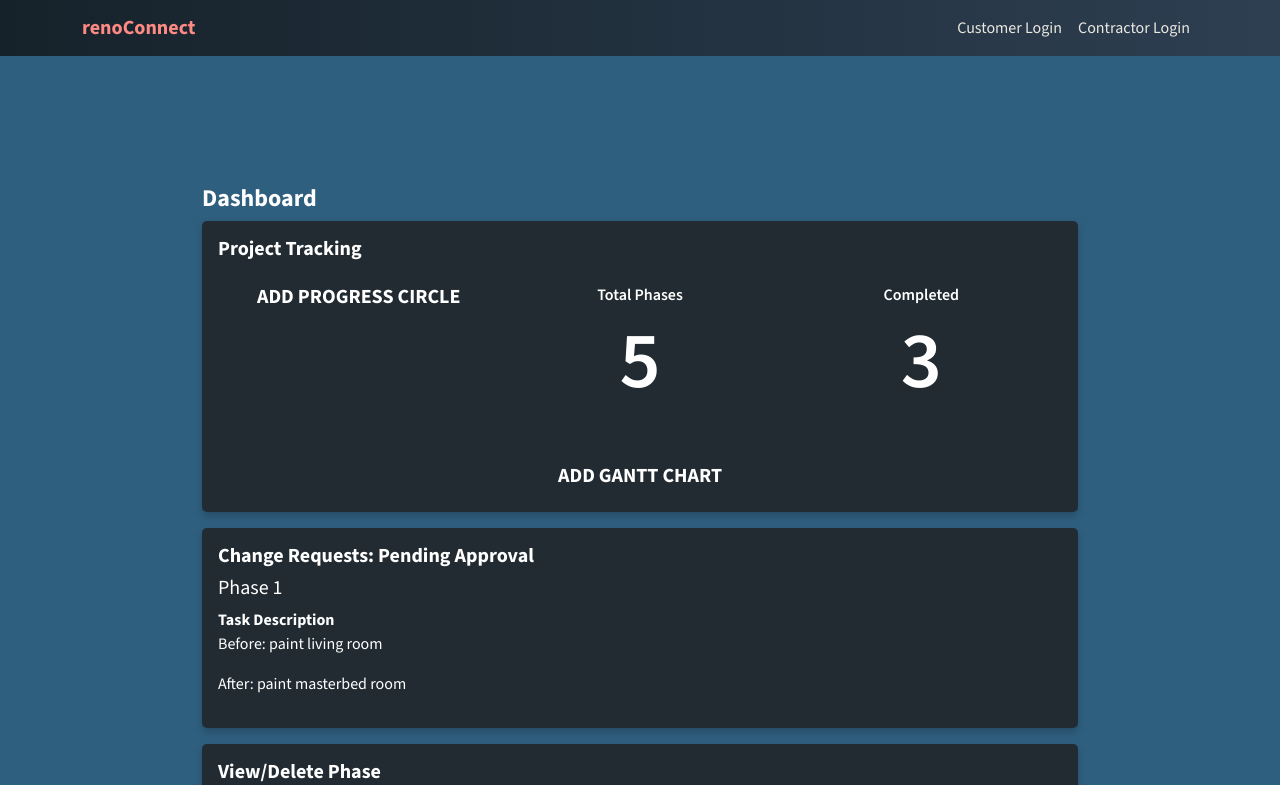
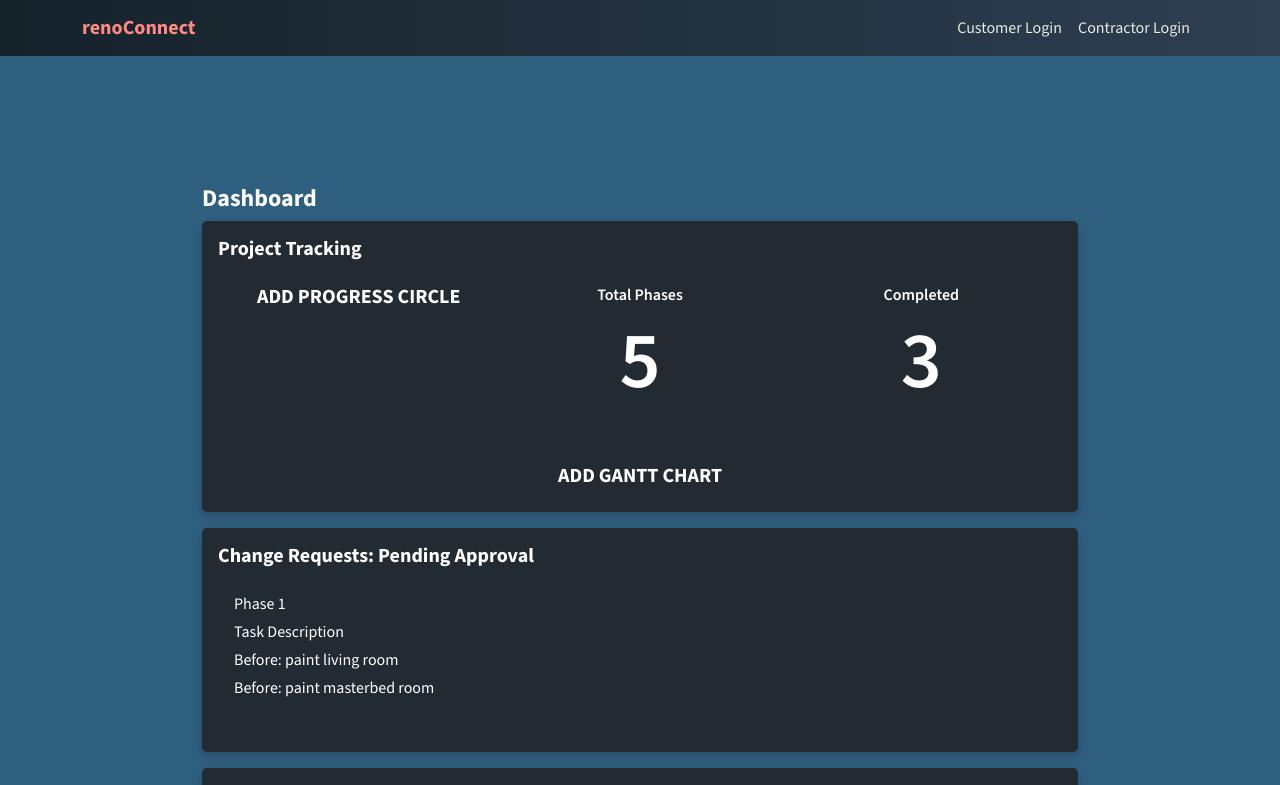
Before and after one commit to Jaw992/Project-3-RenoConnect, a React (Vite) app in the folder frontend/: page /contractor in a window 1280 px wide. Shown: the top 785 px of the page. Built offline with nearby package versions, Linux system fonts and the light colour scheme.

Commit message:
feat: style changerequestcard

```diff
--- a/frontend/src/components/ChangeRequestCard.jsx
+++ b/frontend/src/components/ChangeRequestCard.jsx
@@ -1,13 +1,33 @@
 // import { useState } from "react";
+import { Card } from "react-bootstrap";
 
 const ChangeRequestCard = () => {
 
     return (
       <div>
-        <h5>Phase 1</h5>
-        <strong>Task Description</strong>
-        <p>Before: paint living room</p>
-        <p>After: paint masterbed room</p>
+        <Card
+        className="mb-3"
+        style={{
+          backgroundColor: "transparent",
+          color: "white",
+          border: "none",
+        }}
+      >
+        <Card.Body>
+          <Card.Text className="mb-1" style={{ fontWeight: "500" }}>
+            Phase 1
+          </Card.Text>
+          <Card.Text className="mb-1" style={{ fontWeight: "500" }}>
+            Task Description
+          </Card.Text>
+          <Card.Text className="mb-1" style={{ fontWeight: "500" }}>
+            Before: paint living room
+          </Card.Text>
+          <Card.Text className="mb-1" style={{ fontWeight: "500" }}>
+            Before: paint masterbed room
+          </Card.Text>
+        </Card.Body>
+      </Card>
       </div>
     );
   };
```
